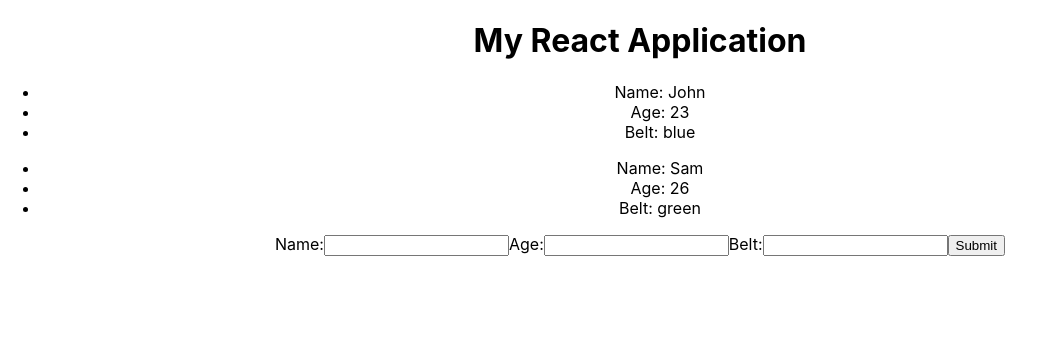
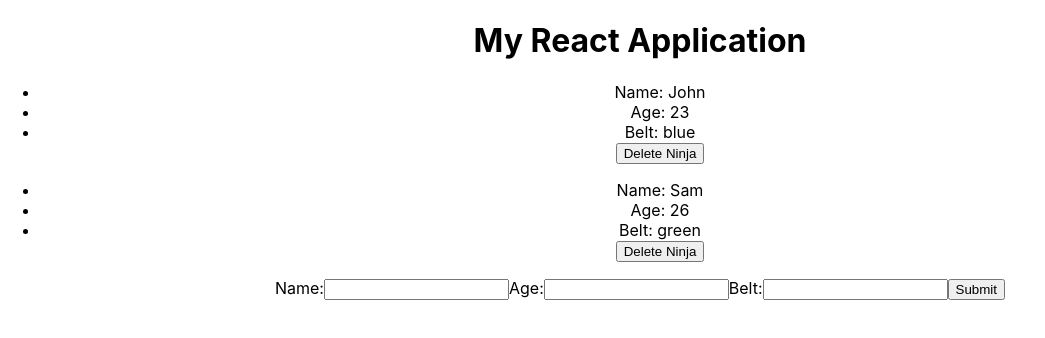
Before and after one commit to TobiOladoja/react-concepts, a React (Create React App) app: page / in a window 1280 px wide. Shown: the top 338 px of the page, without its empty margins (0-1045 px from the left). Built offline with nearby package versions, Linux system fonts and the light colour scheme.

Commit message:
Form Component, Deleting Data.. deleting essentially info from page eg. like removing an item from a todolist

```diff
--- a/src/App.js
+++ b/src/App.js
@@ -20,12 +20,22 @@ class App extends Component {
     });
   };
 
+  deleteNinja = id => {
+    // console.log(id);
+    let ninjas = this.state.ninjas.filter(ninja => {
+      return ninja.id !== id;
+    });
+    this.setState({
+      ninjas: ninjas
+    });
+  };
+
   render() {
     return (
       <div className='App'>
         <h1>My React Application</h1>
 
-        <Ninjas ninjas={this.state.ninjas} />
+        <Ninjas ninjas={this.state.ninjas} deleteNinja={this.deleteNinja} />
         <AddNinjas addNinja={this.addNinja} />
       </div>
     );
--- a/src/components/Ninjas.js
+++ b/src/components/Ninjas.js
@@ -1,7 +1,7 @@
 import React from 'react';
 
 const Ninjas = props => {
-  const { ninjas } = props;
+  const { ninjas, deleteNinja } = props;
   const ninjaList = ninjas.map(ninja => {
     return ninja.age > 21 ? (
       <div className='ninja' key={ninja.id}>
@@ -9,6 +9,7 @@ const Ninjas = props => {
           <li>Name: {ninja.name}</li>
           <li>Age: {ninja.age}</li>
           <li>Belt: {ninja.belt}</li>
+          <button onClick={() => deleteNinja(ninja.id)}>Delete Ninja</button>
         </ul>
       </div>
     ) : null;
```
